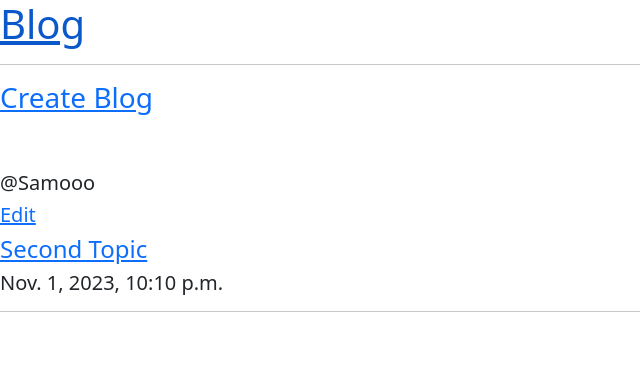
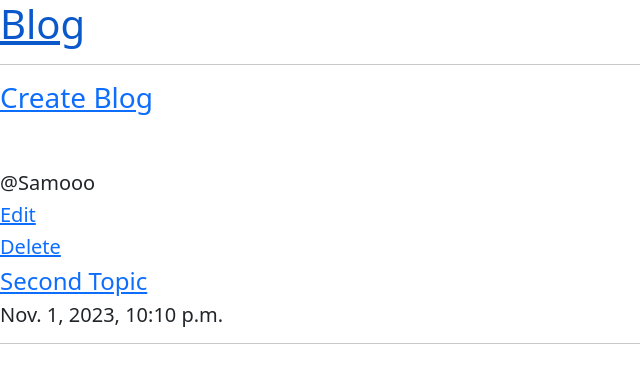
Before and after one commit to Sammygee0110/altschoolblog, a Django app: page / in a window 1280 px wide. Shown: the top 383 px of the page, without its empty margins (0-640 px from the left). Run offline with Django 4.2, Linux system fonts and the light colour scheme.

Commit message:
user can now delete a blog

```diff
--- a/base/urls.py
+++ b/base/urls.py
@@ -5,4 +5,5 @@ urlpatterns = [
     path("", views.home, name="home"),
     path("blog/<str:pk>", views.blog, name="blog"),
     path("create-blog/<str:pk>", views.updateBlog, name="create-blog"),
+    path("delete-blog/<str:pk>", views.deleteBlog, name="delete-blog")
 ]
--- a/base/views.py
+++ b/base/views.py
@@ -26,3 +26,10 @@ def updateBlog(request, pk):
             return redirect("home")
 
     return render(request, 'create_blog.html', {"form":form})
+
+def deleteBlog(request, pk):
+    blog = Blog.objects.get(id=pk)
+    if request.method == "POST":
+        blog.delete()
+        return redirect("home")
+    return render(request, "delete_blog.html")
--- a/templates/home.html
+++ b/templates/home.html
@@ -8,6 +8,7 @@
             <div>
                 <h5>@{{blog.author}}</h5>
                 <a href="{% url 'create-blog' blog.id %}"><h5>Edit</h5></a>
+                <a href="{% url 'delete-blog' blog.id %}"><h5>Delete</h5></a>
                 <a href="{% url 'blog' blog.id %}"><h4>{{blog.title}}</h4></a>
                 <h5>{{blog.created}}</h5>
                 <hr>
```
Also changed, not shown: templates/delete_blog.html (added, +8 -0 lines), db.sqlite3.
